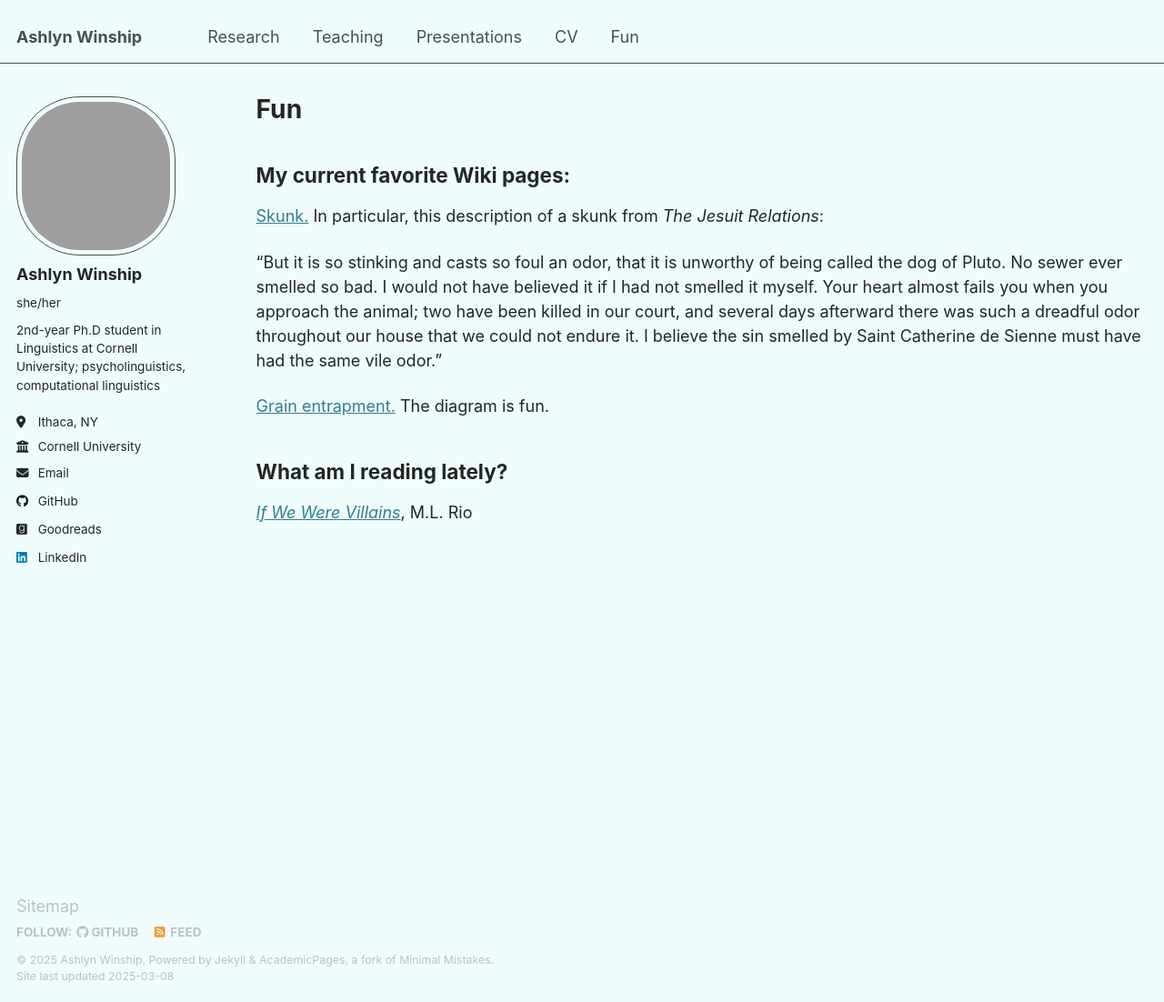
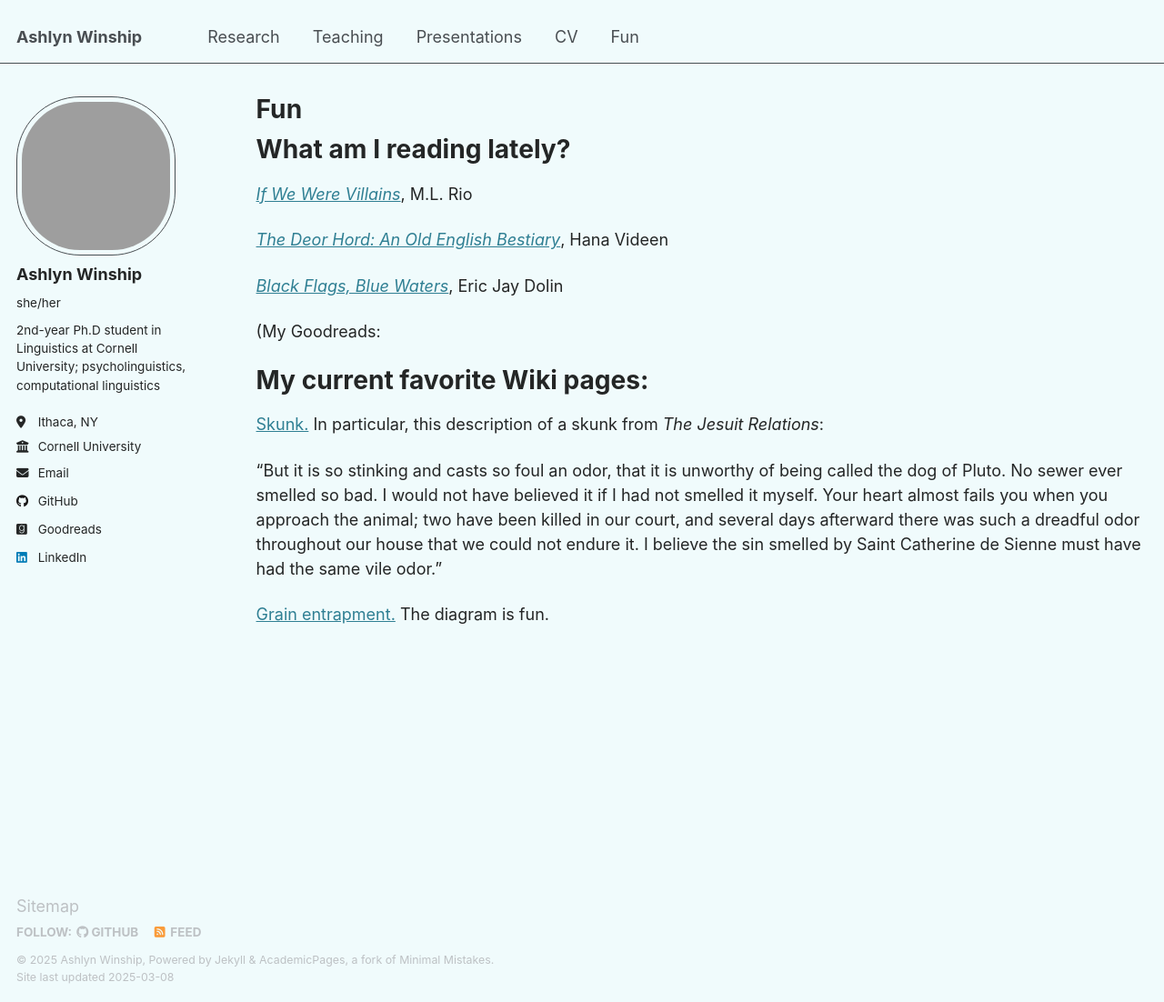
Before and after one commit to ashlynwinship/ashlynwinship.github.io, a Jekyll site: the page built from _pages/fun.md, in a window 1280 px wide and 1102 px high. Shown: the whole window at 91% size. Built offline with Jekyll 4.4.1, drawn with Linux system fonts in a browser that asks for light colours; grey boxes are pictures that could not be loaded.

Commit message:
Update fun.md

```diff
--- a/_pages/fun.md
+++ b/_pages/fun.md
@@ -5,14 +5,20 @@ title: "Fun"
 author_profile: true
 ---
 
-## My current favorite Wiki pages:
+# What am I reading lately?
+
+<a target="_blank" rel="noopener" href="https://www.goodreads.com/book/show/30319086-if-we-were-villains"><i>If We Were Villains</i></a>, M.L. Rio
+
+<a target="_blank" rel="noopener" href="https://www.goodreads.com/book/show/104386166-the-deorhord?from_search=true&from_srp=true&qid=Y3Mg1qnpMQ&rank=1"><i>The Deor Hord: An Old English Bestiary</i></a>, Hana Videen
+
+<a target="_blank" rel="noopener" href="https://www.goodreads.com/book/show/38212132-black-flags-blue-waters?ref=nav_sb_ss_1_23"><i>Black Flags, Blue Waters</i></a>, Eric Jay Dolin
+
+(My Goodreads:
+
+# My current favorite Wiki pages:
 
 <a target="_blank" rel="noopener" href="https://en.wikipedia.org/wiki/Skunk">Skunk.</a> In particular, this description of a skunk from <i>The Jesuit Relations</i>:
 
 "But it is so stinking and casts so foul an odor, that it is unworthy of being called the dog of Pluto. No sewer ever smelled so bad. I would not have believed it if I had not smelled it myself. Your heart almost fails you when you approach the animal; two have been killed in our court, and several days afterward there was such a dreadful odor throughout our house that we could not endure it. I believe the sin smelled by Saint Catherine de Sienne must have had the same vile odor."
 
 <a target="_blank" rel="noopener" href="https://en.wikipedia.org/wiki/Grain_entrapment">Grain entrapment.</a> The diagram is fun.
-
-## What am I reading lately?
-
-<a target="_blank" rel="noopener" href="https://www.goodreads.com/book/show/30319086-if-we-were-villains"><i>If We Were Villains</i></a>, M.L. Rio
```
